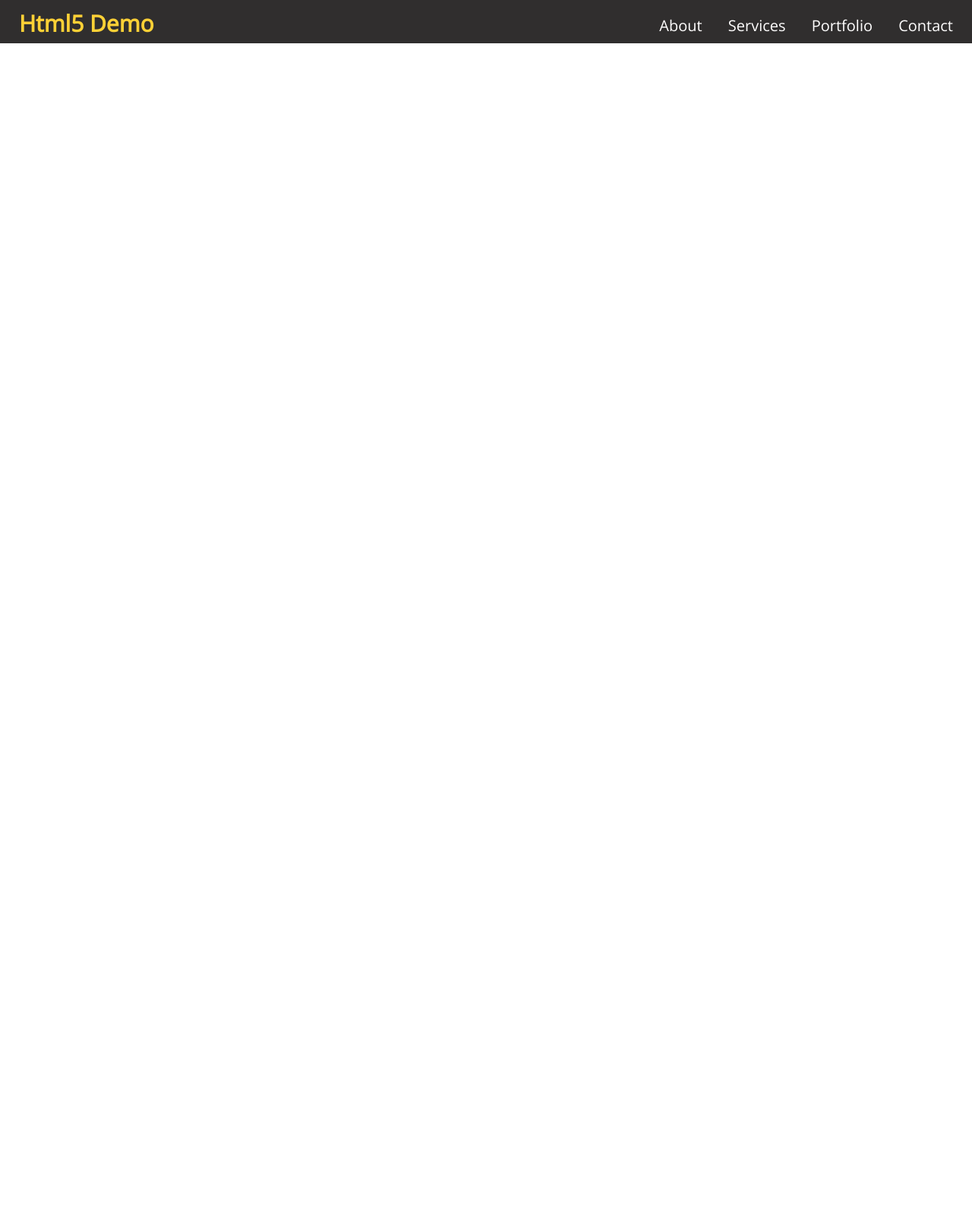
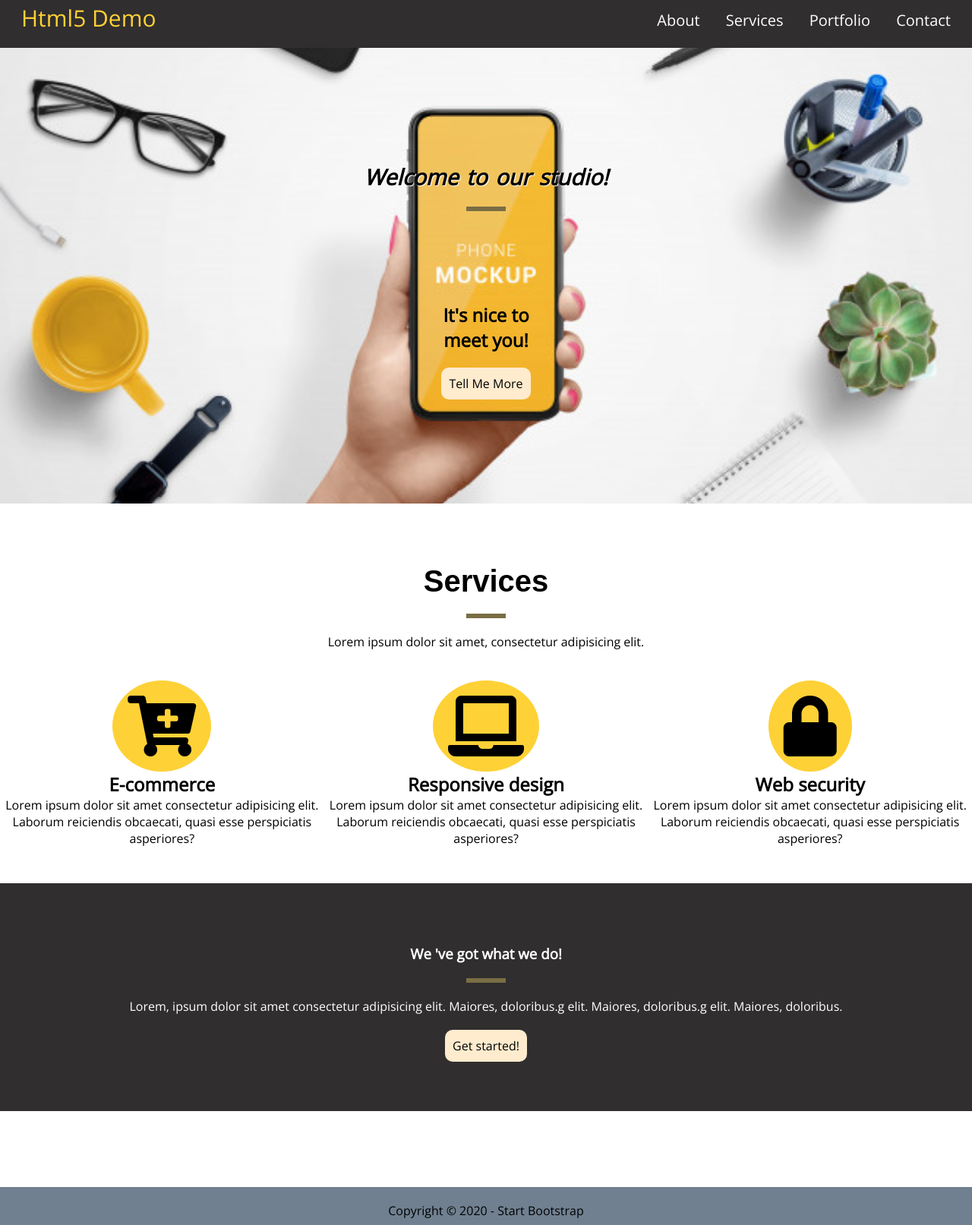
Before and after one commit to AhmEd-shekuu/all-tasks, a plain HTML site: page quiz2/index.html in a window 1280 px wide. Shown: the part 10-1623 px from the top of the page at 76% size. Before the commit the page ends 800 px from the top, so only its background shows below. Drawn offline with nearby package versions, Linux system fonts and the light colour scheme.

Commit message:
quiz2 edit

```diff
--- a/quiz2/css/style.css
+++ b/quiz2/css/style.css
@@ -2,10 +2,12 @@
 *{
     margin: 0;
     padding:0;
+    box-sizing: border-box;
 }
 body{
     font-family: 'Open Sans', sans-serif;
 }
+/* utility styles*/
 a{
     text-decoration: none;
     color: rgb(255, 254, 254);
@@ -13,21 +15,41 @@ a{
 ul{
     list-style: none;
 }
-
+.text-center{
+    text-align: center;
+    margin: auto;
+}
+.bg-dark{
+    background-color: rgb(48, 46, 46);
+}
+.bg-light{
+    background-color: #FED136;
+}
+.text-primary{
+    color: #FED136;
+}
+.underline{
+    margin: 20px auto;
+    width: 4%;
+    border: 3px solid #796d44;
+}
+.button{
+    border-radius: 10px ;
+    padding: 10px;
+    color: black;
+    background-color: blanchedalmond;
+}
+/*start styling*/
 .navbar{
-    background-color: rgb(48, 46, 46);
-    padding: 0 10px;
+    padding: 13px;
 }
-.navbar .container .logo h1{
+.navbar .container .logo a{
     font-size: 30px;
-    color: #FED136;
     padding-left: 15px;
 }
 .container{
     display: flex;
     justify-content: space-between;
-    padding-top: 20px;
-
 }
 .navbar .container  ul li {
     display: inline-block;
@@ -37,3 +59,71 @@ ul{
 .navbar .container  ul li a:hover{
     color: #FED136;
 }
+.showcase{
+    height: 600px;
+    background: url(../images/banner-2.jpg) no-repeat center center /cover;
+}
+.container-2{
+    padding-top: 150px;
+}
+.head-msg{
+    font-size: 1.8rem;
+    word-spacing: 3px;
+    text-shadow: 1px 1px 1px white;
+    font-style: italic;
+}
+.slogan{
+    padding-top: 100px;
+    width: 120px;
+}
+.tell-me {
+    padding-top: 30px;
+}
+.button:hover{
+    background-color: burlywood;
+    color:whitesmoke;
+    font-family: sans-serif;
+    font-size: larger;
+}
+.services{
+    height: 400px;
+}
+.service{
+    padding-top: 80px;
+    font-size: 40px;
+    font-family:  sans-serif;
+}
+.row{
+    display: flex;
+    padding: 40px 0;
+}
+.icon i{
+    border-radius: 50%;
+    padding: 20px;
+}
+.empty{
+    height: 100px;
+}
+.container-3{
+    margin: 100px 0;
+    height: 300px;
+}
+.wrapper{
+    padding: 80px 0;
+    color: white;
+}
+.start{
+    padding: 10px ;
+    border-radius: 10px ;
+    color: black;
+    background-color: blanchedalmond;
+}
+.container-3 .wrapper p{
+    padding-bottom: 30px;
+}
+footer{
+    text-align: center;
+    height: 50px;
+    background-color: slategrey;
+    padding-top: 20px;
+}
--- a/quiz2/index.html
+++ b/quiz2/index.html
@@ -7,15 +7,16 @@
     <meta name="viewport" content="width=device-width, initial-scale=1.0">
     <title>Quiz HTml</title>
     <link href="https://fonts.googleapis.com/css2?family=Open+Sans&display=swap" rel="stylesheet">
-    <link rel="stylesheet" href="">
+    <link href="https://fonts.googleapis.com/css2?family=Roboto&display=swap" rel="stylesheet">
+    <link rel="stylesheet" href="vendor/fontawesome/css/all.min.css">
     <link rel="stylesheet" href="css/style.css">
 </head>
 <body>
 <!-- Navbar -->
-    <nav class="navbar">
+    <nav class="navbar bg-dark">
        <div class="container">
         <div class="logo">
-            <h1>Html5 Demo</h1>
+            <a href="#" class="text-primary">Html5 Demo</a>
         </div>
        <ul>
         <li><a href="">About</a></li>
@@ -25,5 +26,60 @@
        </ul>
      </div>
     </nav>
+<!--end navbar-->
+<!--show case area -->
+<section class="showcase">
+    <div class="container-2 text-center">
+        <h1 class="head-msg">
+            Welcome to our studio!
+        </h1>
+        <hr class="underline">
+        <h2 class="slogan text-center">It's nice to meet you!</h2>
+        <div class="tell-me">
+            <a href="#" class="button">Tell Me More</a>
+        </div>
+    </div>
+</section>
+<section class="services">
+    <div class="heading text-center">
+        <h2 class="service">
+            Services
+        </h2>
+        <hr class="underline">
+        <p>Lorem ipsum dolor sit amet, consectetur adipisicing elit.</p>
+    </div>
+    <div class="row text-center">
+        <div class="col">
+            <div class="icon"><i class="fas fa-cart-plus fa-5x bg-light"></i></div>
+            <h2>E-commerce</h2>
+            <p>Lorem ipsum dolor sit amet consectetur adipisicing elit. Laborum reiciendis obcaecati, quasi esse perspiciatis asperiores?</p>
+        </div>
+        <div class="col">
+            <div class="icon"><i class="fas fa-laptop fa-5x bg-light"></i></div>
+            <h2>Responsive design</h2>
+            <p>Lorem ipsum dolor sit amet consectetur adipisicing elit. Laborum reiciendis obcaecati, quasi esse perspiciatis asperiores?</p>
+        </div>
+        <div class="col">
+            <div class="icon"><i class="fas fa-lock fa-5x bg-light"></i></div>
+            <h2>Web security</h2>
+            <p>Lorem ipsum dolor sit amet consectetur adipisicing elit. Laborum reiciendis obcaecati, quasi esse perspiciatis asperiores?</p>
+        </div>
+    </div>
+    <div class="empty">
+
+    </div>
+</section>
+<div class="container-3 bg-dark">
+    <div class="wrapper text-center ">
+        <h3>We 've got what we do!</h3>
+        <hr class="underline">
+        <p>Lorem, ipsum dolor sit amet consectetur adipisicing elit. Maiores, doloribus.g elit. Maiores, doloribus.g elit. Maiores, doloribus.</p>
+        <a href="#" class="start">Get started!</a>
+    </div>
+</div>
+<footer>
+    Copyright © 2020 - Start Bootstrap
+</footer>
+</section>
 </body>
 </html>
```
Also changed, not shown: quiz2/images/banner-2.jpg (added), quiz2/images/banner-bg.jpg (added), quiz2/ش.jpg (added).
